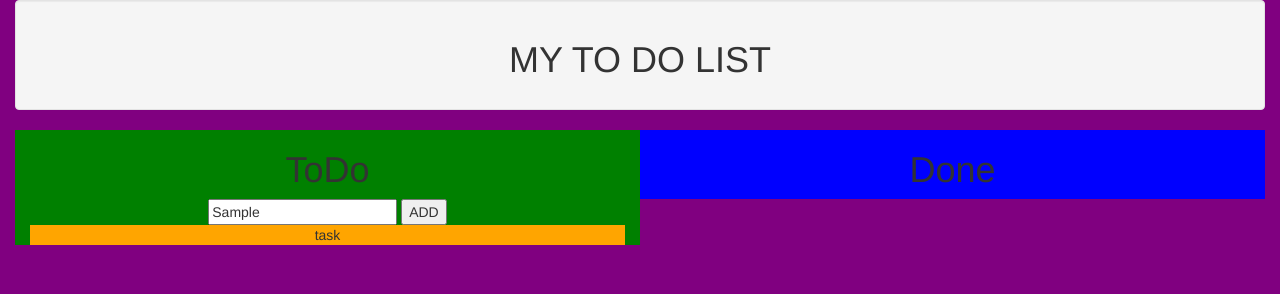
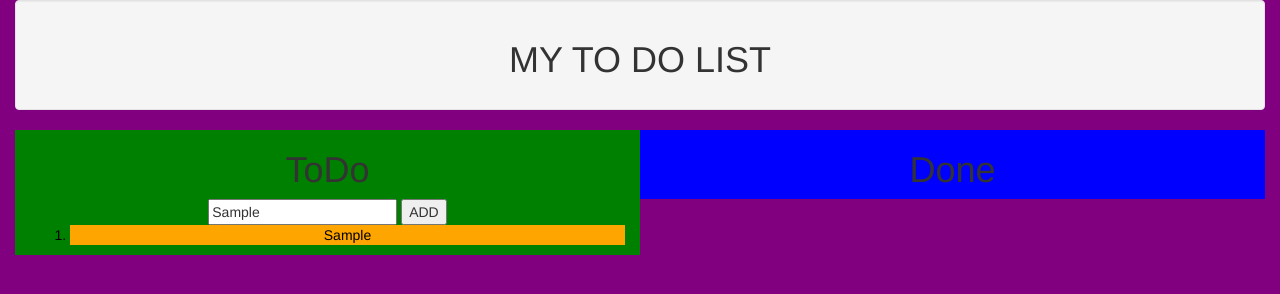
Before and after one commit to osamaasaid/todoList, a plain HTML site: page index.html in a window 1280 px wide. Both pictures are taken after typing "Sample" into the empty fields and a click on the button "ADD". Drawn offline with nearby package versions, Linux system fonts and the light colour scheme.

Commit message:
successful appending to list

```diff
--- a/index.html
+++ b/index.html
@@ -15,13 +15,13 @@
 <input type="text" id="item" placeholder="Enter item here">
 
 <button id="addBtn">ADD</button>
-<ul id="items">
-</ul>
+<ol id="todo">
+</ol>
 
 </div>
     <div class="col-md-6 done text-center">
     <h1>Done</h1>
-<ul></ul>
+<ol></ol>
 </div>
 </div>
 <script src="script.js"></script>
--- a/script.js
+++ b/script.js
@@ -1,15 +1,8 @@
 console.log("list open");
-// testing the appending
-function createNewItem(list){
-  var listItems = document.createElement("li");
-  listItems.innerText = "task";
 
-  list.appendChild(listItems);
-}
-
-
-var newItem =document.getElementById('addBtn');
-newItem.onclick= function(){
-console.log("clicked");
-createNewItem(document.getElementById("items"));
-};
+document.getElementById('addBtn').addEventListener('click', function(e){
+var newItem = document.createElement('li');
+var task = document.getElementById("item").value;
+newItem.innerHTML = task;
+document.getElementById('todo').appendChild(newItem);
+});
--- a/style.css
+++ b/style.css
@@ -15,6 +15,7 @@ ul{
 li{
   border:2px black;
   background: orange;
+  color: black;
 }
 #checkbox{
   float: left;
```
